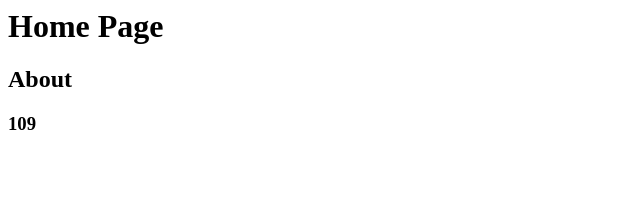
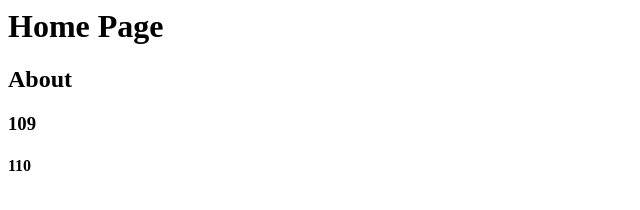
Before and after one commit to 1173710208/jr-git-intro, a plain HTML site: page index.html in a window 1280 px wide. Shown: the full height of the page, 0-640 px from the left. Drawn offline with Linux system fonts and the light colour scheme.

Commit message:
JR-110: Modify home page

```diff
--- a/index.html
+++ b/index.html
@@ -1,3 +1,4 @@
 <h1>Home Page</h1>
 <h2>About</h2>
 <h3>109</h3>
+<h4>110</h4>
```
